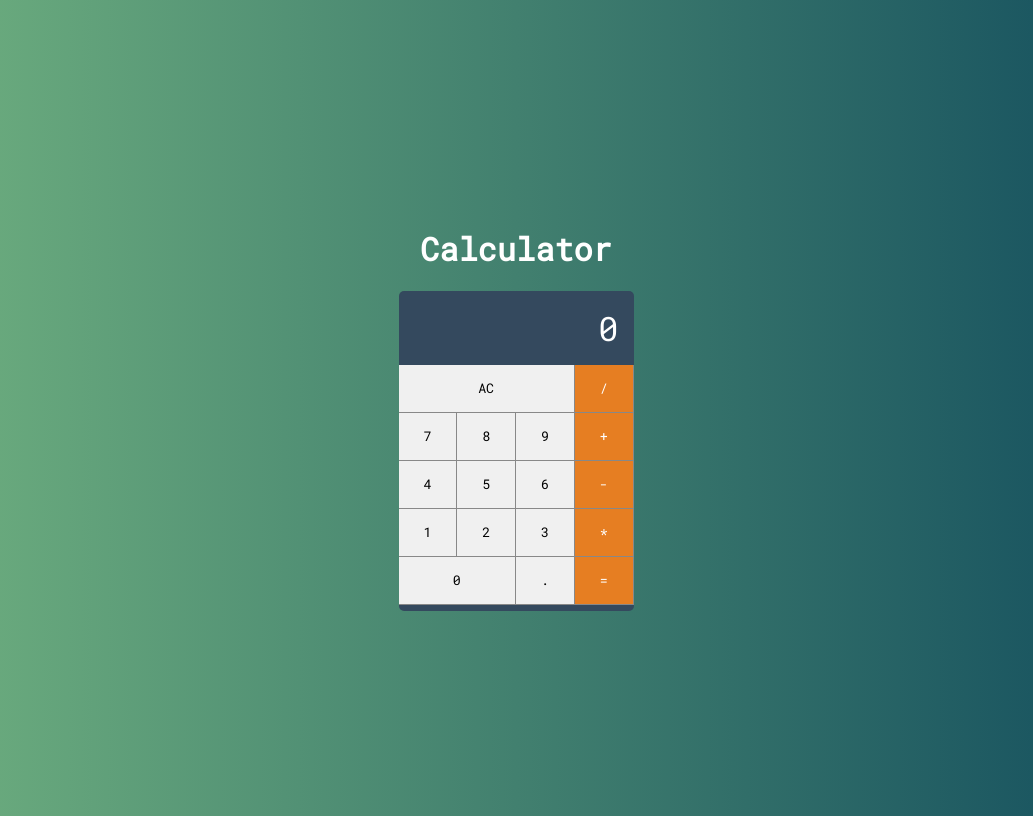
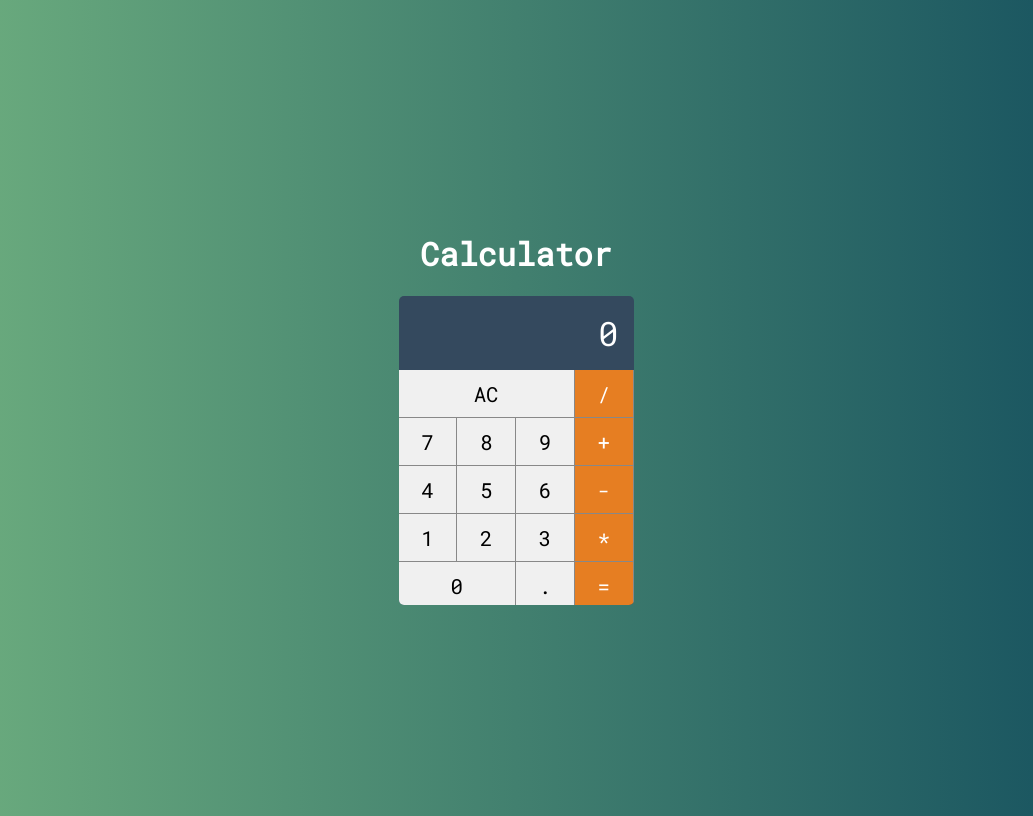
Before and after one commit to JuanMaciel1703/react-calculadora, a React (Create React App) app: page / in a window 1280 px wide. Shown: the whole page, without its empty margins (124-1157 px from the left). Built offline with nearby package versions, Linux system fonts and the light colour scheme.

Commit message:
Button font size fix; Calculator height fix

```diff
--- a/src/components/Button.css
+++ b/src/components/Button.css
@@ -4,7 +4,7 @@
 }
 
 .button {
-    font-size: 1.em;
+    font-size: 1.3em;
     background-color: var(--bg-button);
     border: none;
     border-right: var(--border-button);
@@ -29,6 +29,6 @@
     color: #fff
 }
 
-.button.operation.active {
-    background-color: #d35400;
+.button.operation:active {
+    background-color: #e67e22cc;
 }
--- a/src/main/Calculator.css
+++ b/src/main/Calculator.css
@@ -1,5 +1,5 @@
 .calculator {
-    height: 320px;
+    height: 309px;
     width: 235px;
     border-radius: 5px;
     overflow: hidden;
```
